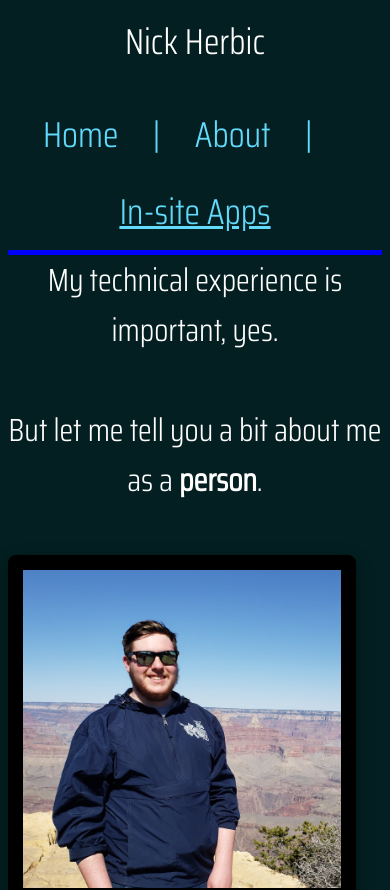
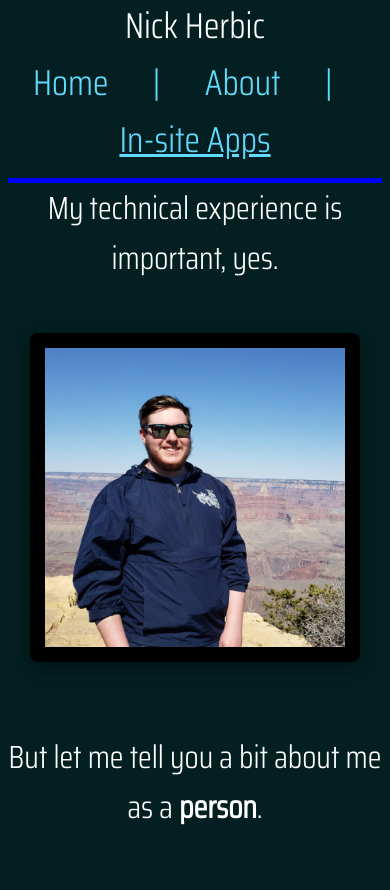
Before and after one commit to nherbicMines/nherbicMines.github.io, a React (Create React App) app: page /about in a window 390 px wide. Shown: the top 890 px of the page. Built offline with nearby package versions, Linux system fonts and the light colour scheme.

Commit message:
Adjusted CSS more, fixed up About page for mobile and desktop.

```diff
--- a/src/about.js
+++ b/src/about.js
@@ -6,13 +6,20 @@ import resume from './images/resume.pdf'
 function About() {
   return (
     <div>
-      <div className="intro">
-        My technical experience is important, yes.<br /><br />But let me tell you a bit about me as a <strong>person</strong>.
-        <img src={me} className="image" id="me" alt="Me at the Grand Canyon" />
-      </div>
-      <div className="intro">
-        I am roughly 50% outdoorsy Colorado native, and 50% massive nerd. I love to hike, fish, camp, and pretend that I'm good at guitar. When indoors,
-        I tend to play videogames or D&D, binge TV shows, and rave about Tolkien to my roommates. Of course when I'm feeling productive I'll work on personal projects (like this website!) that I find interesting.<br /><br />I love to create. I don't have a great skill for visual art, so my favorite creations have been games, the synth presented on this website, a cigar-box guitar, and world building related things. This desire to create somewhat fueled my passion for programming, as it's so easy for me to come up with an idea and then make it on the spot and immediately be able to display it to other people. I find that the potential for creation that's been unlocked with modern computing is absolutely incredible, and I'm so happy to have the knowledge and skills to utilize it.
+      <div className="about-details">
+        <div className="left-section">
+          <div className="intro">
+            My technical experience is important, yes.<br />
+          </div>
+          <img src={me} className="image" id="me" alt="Me at the Grand Canyon" />
+          <div className="intro">
+            <br />But let me tell you a bit about me as a <strong>person</strong>. <br /><br />
+          </div>
+        </div>
+        <div className="intro-text">
+          I am roughly 50% outdoorsy Colorado native, and 50% massive nerd. I love to hike, fish, camp, and pretend that I'm good at guitar. When indoors,
+          I tend to play videogames or D&D, binge TV shows, and rave about Tolkien to my friends. Of course when I'm feeling productive I'll work on personal projects (like this website!) that I find interesting.<br /><br />I love to create. I don't have a great skill for visual art, so my favorite creations have been games, the virtual synth project presented on this website, a cigar-box guitar, and world building related things. This desire to create somewhat fueled my passion for programming, as coding makes it very easy for me to come up with an idea and then make it on the spot and immediately be able to display it to other people. I find that the potential for creation that's been unlocked with modern computing is absolutely incredible, and I'm so happy to have the knowledge and skills to utilize it.
+        </div>
       </div>
       <br /><hr />
       <div className="h1">
--- a/src/index.css
+++ b/src/index.css
@@ -131,6 +131,38 @@ body {
   display: block;
 }
 
+.about-details {
+  display: flex;
+  align-items: center; /* Align items vertically to the center */
+}
+
+.left-section {
+  display: flex;
+  flex-direction: column;
+  flex-grow: 1; /* Allow the left section to grow to fill available space */
+  align-items: center;
+}
+
+.about-details .intro {
+  font-size: 2.0rem;
+  color: white;
+}
+
+.about-details .intro-text {
+  font-size: 2.0rem; /* Adjust font size as needed */
+  color: white;
+  padding-bottom: 20px; /* Add padding to reduce whitespace */
+}
+
+.about-details .image {
+  border-radius: 8px;
+  padding: 15px;
+  width: 50%; /* Adjust image width as needed */
+  height: auto; /* Maintain aspect ratio */
+  background-color: black;
+  box-shadow: 0 4px 8px 0 rgba(0, 0, 0, 0.2), 0 6px 20px 0 rgba(0, 0, 0, 0.19);
+}
+
 .p {
   font-size: 0.875em;
 }
@@ -146,9 +178,11 @@ hr {
 }
 
 #me {
-  width: 85%;
-  height: 85%;
+  max-width: 100%; /* Adjust the maximum width as needed */
+  width: 80%; /* Ensure the image fills its container */
   margin-top: 50px;
+  display: block; /* Ensure the image aligns correctly with text */
+  margin-bottom: 20px; /* Add space below the image */
 }
 
 /* Mobile Styles */
@@ -160,21 +194,29 @@ hr {
   .nav-container {
     flex-direction: column;
     padding: 10px;
+    align-items: center; /* Center items vertically */
   }
 
   .nav-items {
     text-align: center;
     padding: 0;
     margin-top: 20px;
+    display: flex;
+    flex-wrap: wrap;
+    justify-content: center; /* Center items horizontally */
+  }
+
+  .nav-items > a {
+    margin: 0 10px; /* Adjust spacing between items */
   }
 
   .nav-name {
-    margin-bottom: 20px;
+    line-height: 1rem; /* Adjust as needed */
   }
 
   .dropdown {
     display: block;
-    margin-top: 20px;
+    margin: 0 10px;
     text-align: center;
   }
 
@@ -200,6 +242,25 @@ hr {
     width: 90%;
     margin: 0 auto;
     overflow-wrap: break-word; /* Allow text to wrap */
+  }
+
+  .about-details {
+    flex-direction: column; /* Stack elements vertically on mobile */
+    align-items: flex-start; /* Align items to the start (left) on mobile */
+  }
+
+  .about-details .intro {
+    margin-right: 0; /* Reset margin for mobile */
+  }
+
+  .left-section {
+    width: 100%; /* Ensure full width on mobile */
+  }
+
+  .about-details .image {
+    width: 100%; /* Full width on mobile */
+    height: 75%;
+    margin-bottom: 20px; /* Add space between image and text on mobile */
   }
 
   .intro-small {
```
Also changed, not shown: src/App.js (indentation only).
